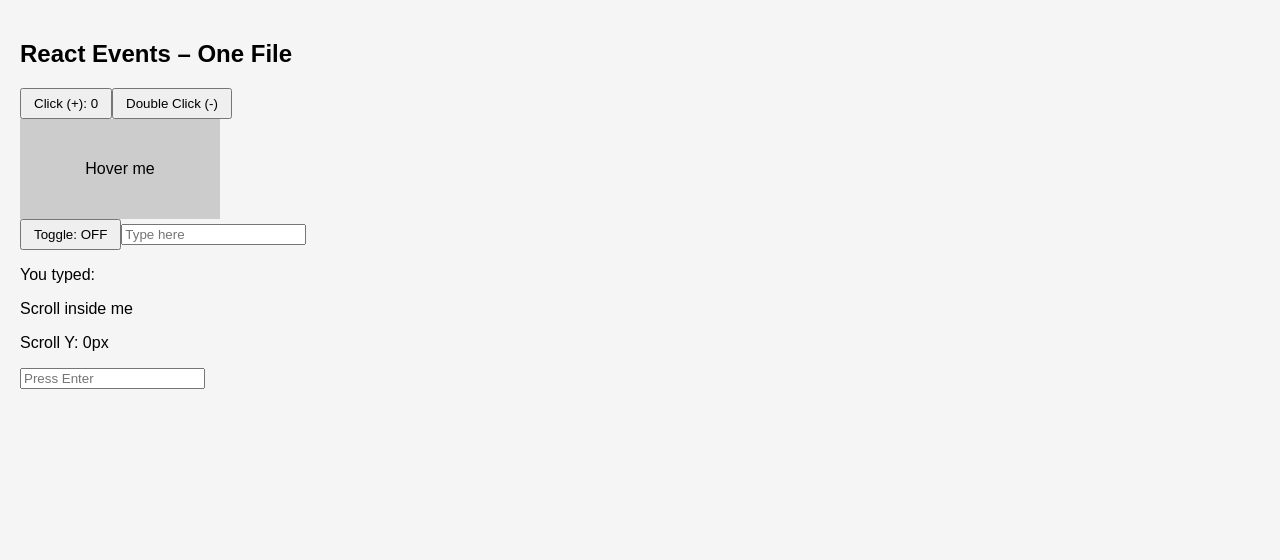
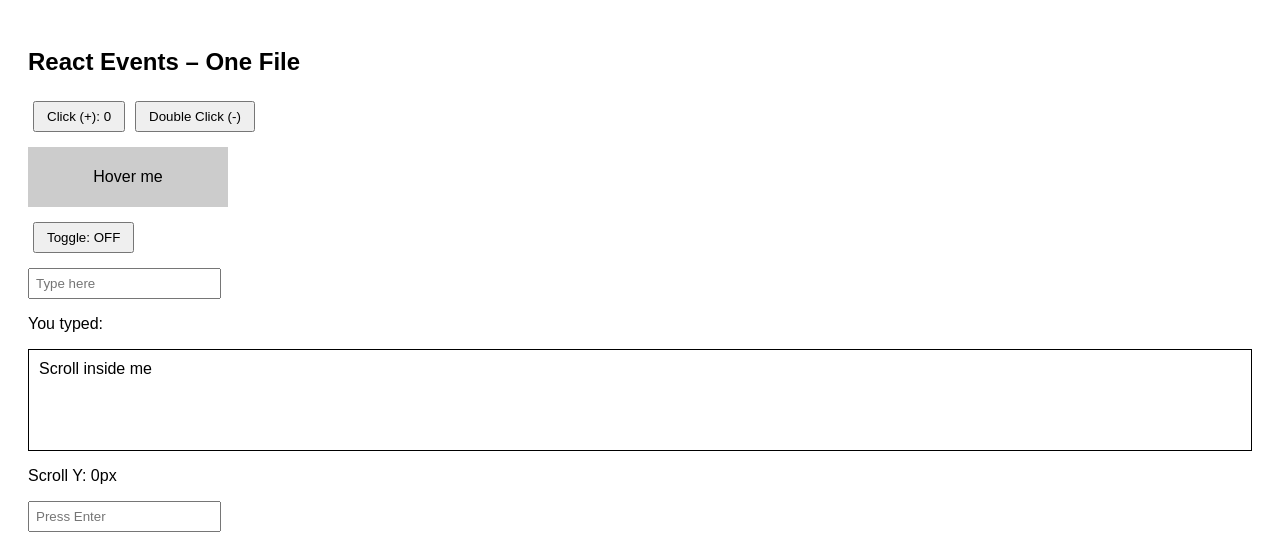
Before and after one commit to vasu-h10/practice_2, a React (Vite) app: page / in a window 1280 px wide. Shown: the top 560 px of the page. Built offline with nearby package versions, Linux system fonts and the light colour scheme.

Commit message:
Update App.css

```diff
--- a/src/App.css
+++ b/src/App.css
@@ -1,33 +1,43 @@
-body {
-  margin: 0;
-  font-family: sans-serif;
-  background: #f5f5f5;
-}
-
 .app {
   padding: 20px;
-}
-
-.card {
-  margin-bottom: 20px;
+  font-family: sans-serif;
 }
 
 button {
+  margin: 5px;
   padding: 6px 12px;
-  cursor: pointer;
+}
+
+input {
+  display: block;
+  margin: 10px 0;
+  padding: 6px;
 }
 
 .box {
   width: 200px;
-  height: 100px;
+  height: 60px;
   background: #ccc;
+  margin: 10px 0;
   display: flex;
   align-items: center;
   justify-content: center;
-  cursor: pointer;
   transition: background 0.3s;
 }
 
 .box.active {
   background: tomato;
+  color: white;
 }
+
+.scrollBox {
+  height: 100px;
+  border: 1px solid black;
+  overflow-y: scroll;
+  margin: 10px 0;
+}
+
+.scrollContent {
+  height: 300px;
+  padding: 10px;
+}
```
